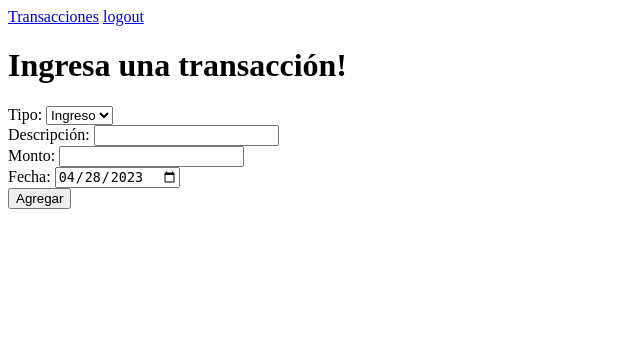
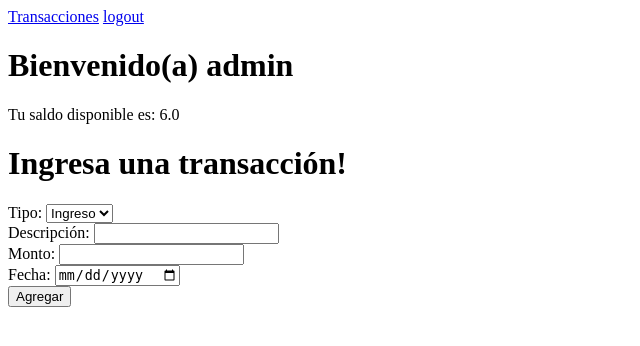
Before and after one commit to DCC-CC4401/2023-1-Grupo-2, a Django app: page / in a window 1280 px wide. Shown: the top 346 px of the page, without its empty margins (0-640 px from the left). Run offline with Django 4.2, Linux system fonts and the light colour scheme; a user stored in the database is signed in; data comes from the database, SQL or seed files in the repository; both versions use the stored data as it was after the commit.

Commit message:
implementation of balance display

```diff
--- a/finanzapp_proj/finanzapp/templates/index.html
+++ b/finanzapp_proj/finanzapp/templates/index.html
@@ -1,15 +1,22 @@
+
+
 <div>
     <a href="{% url 'list'%}">Transacciones</a>
     <a href="{% url 'logout'%}">logout</a>
 </div>
+
+{% block content %}
+    <h1>Bienvenido(a) {{ user }}</h1>
+    <p>Tu saldo disponible es: {{ saldo }}</p>
+{% endblock %}
 <h1>Ingresa una transacción!</h1>
 
 <form method="post">
     {% csrf_token %}
     <label for="type">Tipo:</label>
     <select name="type" id="type">
-        <option value="spend">Ingreso</option>
-        <option value="deposit">Gasto</option>
+        <option value="deposit">Ingreso</option>
+        <option value="spend">Gasto</option>
     </select><br>
     <label for="description">Descripción:</label>
     <input type="text" name="description" required><br>
--- a/finanzapp_proj/finanzapp/views.py
+++ b/finanzapp_proj/finanzapp/views.py
@@ -5,6 +5,7 @@ from django.shortcuts import redirect, render
 from finanzapp.models import User, Transaction
 from finanzapp.forms import RegisterUserForm, EditTransactionForm
 from django.utils import timezone
+from django.db.models import Sum
 # Create your views here.
 
 #-------------22/04/23----- Manuel y Felipe----->
@@ -47,11 +48,23 @@ def logout_view(request): #View para cerrar sesión
 
     #Redirigimos al inicio de sesión
     return redirect('login')
+#
+def saldo_disponible(user_id):
+    depositos = Transaction.objects.filter(user_id=user_id, type='deposit').aggregate(Sum('amount'))['amount__sum'] or 0
+    gastos = Transaction.objects.filter(user_id=user_id, type='spend').aggregate(Sum('amount'))['amount__sum'] or 0
+    saldo = depositos - gastos
+    return saldo
 
 def index(request):
+
     if request.method == 'GET':
         if request.user.is_authenticated:
-            return render(request, 'index.html', {'today': timezone.now().strftime("%Y-%m-%d")})
+            user_id= request.user
+            saldo = saldo_disponible(user_id)
+            context = {'saldo': saldo}
+            return render(request, 'index.html', context)
+       # {'today': timezone.now().strftime("%Y-%m-%d")}
+
         else:
             return redirect('login')
     elif request.method == "POST":
```
Also changed, not shown: finanzapp_proj/db.sqlite3.
